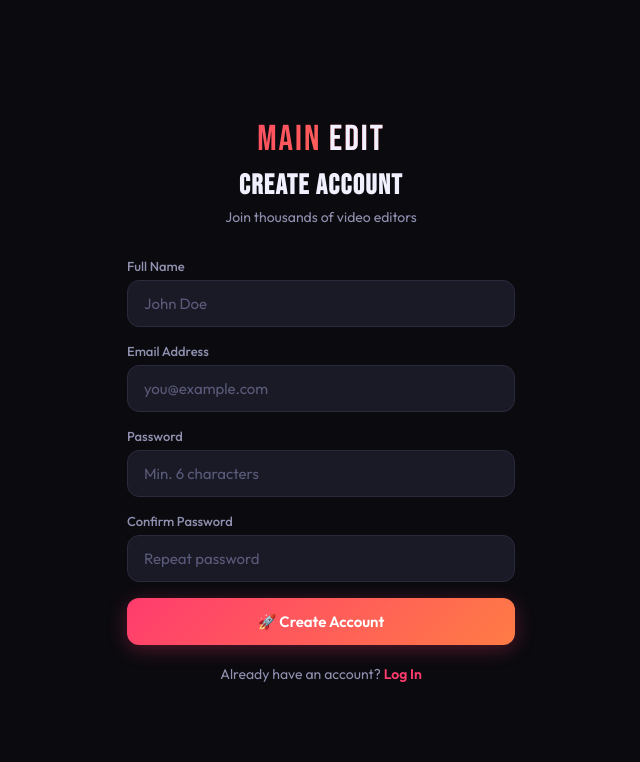
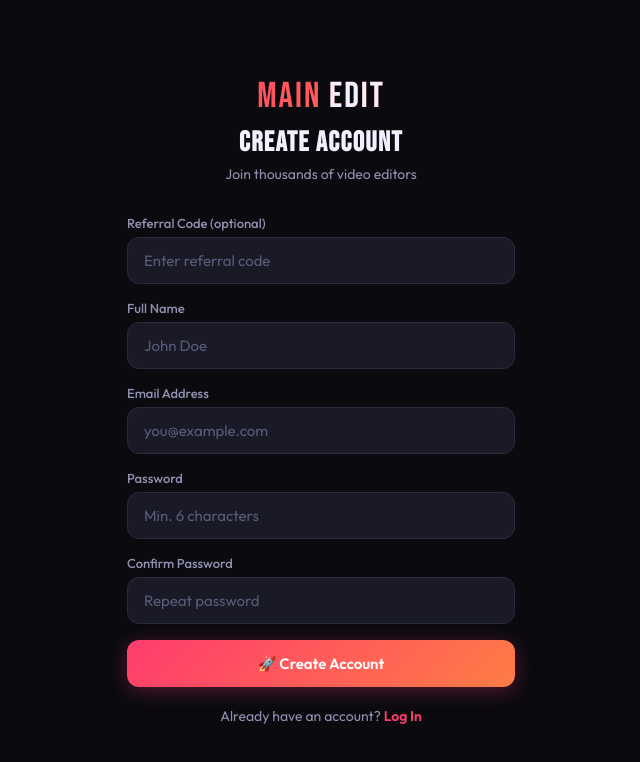
Before and after one commit to purecomic/Mainedit, a React (Create React App) app: page /signup in a window 1280 px wide. Shown: the top 762 px of the page, without its empty margins (319-959 px from the left). Built offline with nearby package versions, Linux system fonts and the light colour scheme.

Commit message:
add referral input to signup

```diff
--- a/src/pages/SignUp.js
+++ b/src/pages/SignUp.js
@@ -41,6 +41,10 @@ export default function SignUp() {
 
         {!success && <>
           <div className="input-group">
+                <label>Referral Code (optional)</label>
+                <input className="input-field" placeholder="Enter referral code" value={refCode} onChange={e => setRefCode(e.target.value.toUpperCase())} />
+              </div>
+            <div className="input-group">
             <label>Full Name</label>
             <input className="input-field" placeholder="John Doe" value={fullName} onChange={e => setFullName(e.target.value)} />
           </div>
```
